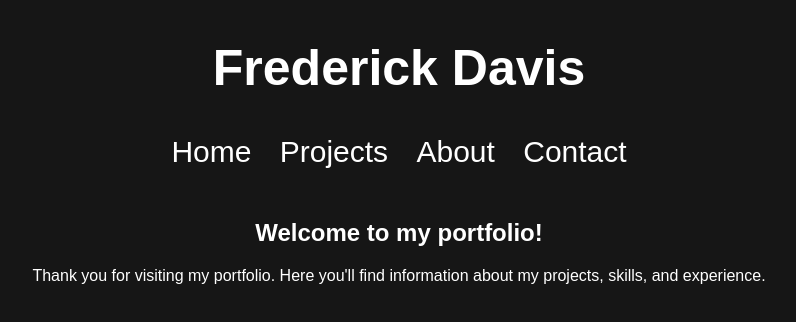
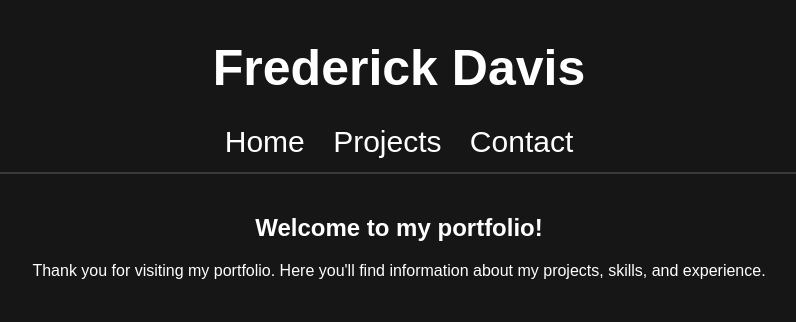
Before and after one commit to BiilGidi/Portfolio, a plain HTML site: page index.html in a window 1280 px wide. Shown: the whole page, without its empty margins (241-1037 px from the left). Drawn offline with Linux system fonts and the light colour scheme.

Commit message:
Update index.html

```diff
--- a/index.html
+++ b/index.html
@@ -16,19 +16,33 @@
             background-color: #161616;
             color: #fff;
             padding: 5px 0;
+            margin-bottom: -10px;
             text-align: center;
         }
         h1 {
             font-size: 50px;
+        }
 
-        }
         nav {
             background-color: #161616;
             padding: 0px 0;
-            padding-bottom: 10px;
+            padding-bottom: 15px;
             text-align: center;
             font-size: 30px;
             transition: 0.25s;
+            position: relative;
+        }
+
+
+        nav::after {
+            content: '';
+            position: absolute;
+            bottom: 0;
+            left: 50%;
+            transform: translateX(-50%); /* Center horizontally */
+            width: 80%; /* Set the width of the line */
+            height: 2px; /* Set the height (thickness) of the line */
+            background-color: #3a3a3a; /* Set the color of the line */
         }
         nav ul {
             list-style-type: none;
@@ -90,11 +104,11 @@
     <header>
         <h1>Frederick Davis</h1>
     </header>
+    </div>
     <nav>
         <ul>
             <li><a href="index.html">Home</a></li>
             <li><a href="projects.html">Projects</a></li>
-            <li><a href="about.html">About</a></li>
             <li><a href="contact.html">Contact</a></li>
         </ul>
     </nav>
```
